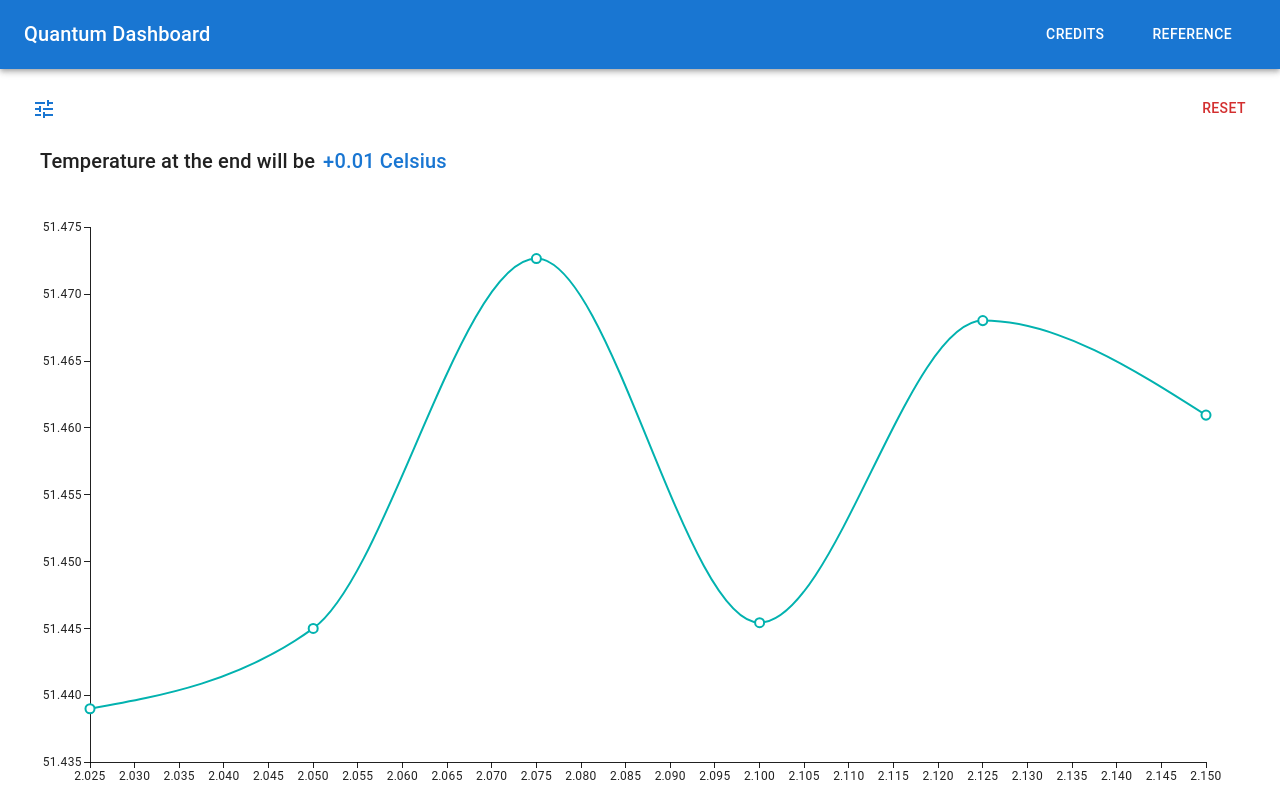
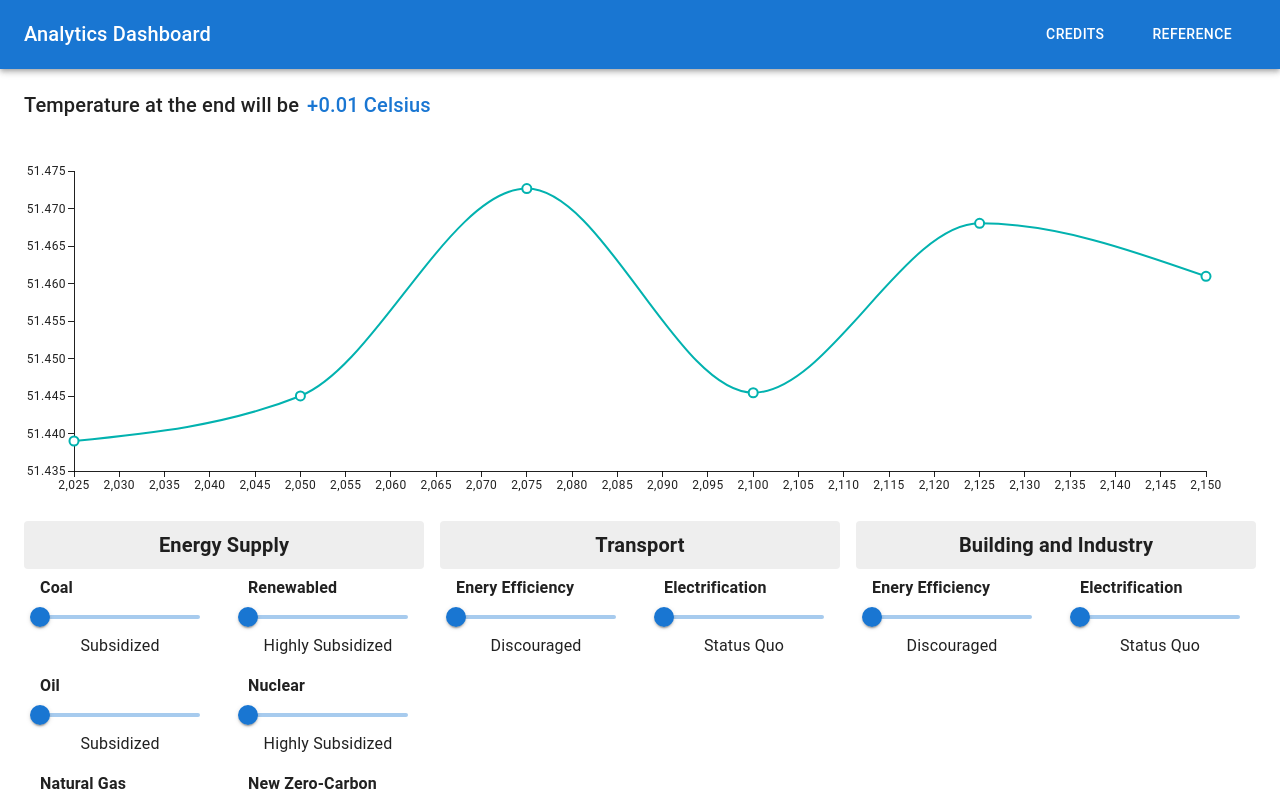
Before and after one commit to F4nt4stic-Four/dashboard, a React (Create React App) app: page / in a window 1280 px wide. Built offline with nearby package versions, Linux system fonts and the light colour scheme.

Commit message:
Layout change

```diff
--- a/src/App.js
+++ b/src/App.js
@@ -2,7 +2,7 @@ import { useState } from "react";
 import { Button, Container, Grid2, IconButton, Stack, Tooltip, Typography } from "@mui/material";
 import { Header, Slider } from "./components";
 import { INPUT_CONFIGS } from "./input.config";
-import { Close, Tune } from "@mui/icons-material";
+import { Close, Tune, RestartAlt } from "@mui/icons-material";
 import { ResourceChart } from "./components/Charts/ResourceChart";
 
 const initialSliderValues = {}
@@ -34,15 +34,35 @@ function App() {
           gap: 2
         }}
       >
-        <Stack direction="row" justifyContent="space-between" alignItems="center" spacing={2}>
+        {/* <Stack direction="row" justifyContent="space-between" alignItems="center" spacing={2}>
           <Tooltip title={isSidebarOpen ? 'Close' : "Configurations"}>
             <IconButton sx={{ width: "fit-content" }} onClick={() => setIsSidebarOpen(prev => !prev)}>
               {isSidebarOpen ? <Close color="error" /> : <Tune color="primary" />}
             </IconButton>
           </Tooltip>
-          <Button color="error" onClick={() => { setSliderValues(initialSliderValues) }}>Reset</Button>
-        </Stack>
-        <Grid2 container spacing={2} sx={{ flex: 1, overflow: "auto", position: "relative" }}>
+          <Button color="error" sx={{ alignItems: "center", gap: 0.5 }} onClick={() => { setSliderValues(initialSliderValues) }}><RestartAlt /> Reset</Button>
+        </Stack> */}
+        <ResourceChart inputs={sliderValues} />
+        <Grid2 container spacing={2} sx={{ mt: 2 }}>
+          {INPUT_CONFIGS.map(config => <Grid2 key={config.id} size={{ xs: 12, sm: 6, lg: 4 }}>
+            <Typography
+              gutterBottom
+              variant="h6"
+              textAlign="center"
+              fontWeight="600"
+              sx={{ p: 1, borderRadius: 1, backgroundColor: "grey.200" }}
+            >
+              {config.heading}
+            </Typography>
+            <Grid2 container spacing={2}>
+              {config.sliders.map((slider) => (<Grid2 key={slider.id} size={{ xs: 12, sm: 6 }}>
+                <Slider {...slider} value={sliderValues[slider.id]} onChange={onSliderValueChangeHandler} />
+              </Grid2>
+              ))}
+            </Grid2>
+          </Grid2>)}
+        </Grid2>
+        {/* <Grid2 container spacing={2} sx={{ flex: 1, overflow: "auto", position: "relative" }}>
           <Grid2
             size={isSidebarOpen ? { xs: 12, md: 6, lg: 4 } : 0}
             sx={{ height: "100%", overflow: "auto", order: { xs: 1, md: 0 }, width: isSidebarOpen ? "" : "0 !important", transition: "all 0.2s ease-in-out" }}
@@ -75,7 +95,7 @@ function App() {
           >
             <ResourceChart inputs={sliderValues} />
           </Grid2>
-        </Grid2>
+        </Grid2> */}
       </Container>
     </>
   );
--- a/src/components/Charts/ResourceChart.js
+++ b/src/components/Charts/ResourceChart.js
@@ -1,15 +1,15 @@
 import { LineChart } from "@mui/x-charts"
 import { generateTemperaturePrediction, normalizeToOneDigit } from "./units"
-import { Stack, Typography } from "@mui/material"
+import { Stack, Typography, Box } from "@mui/material"
 
 const TIME_SERIES = [2025, 2050, 2075, 2100, 2125, 2150]
 
 export const ResourceChart = ({ inputs }) => {
-    return <>
+    return <Box sx={{ height: "100%", maxHeight: "50vh" }}>
         <Stack direction="row" spacing={1}>
             <Typography variant="h6">Temperature at the end will be</Typography>
             <Typography variant="h6" color="primary">+{normalizeToOneDigit(generateTemperaturePrediction(TIME_SERIES[TIME_SERIES.length - 1], inputs))} Celsius</Typography>
         </Stack>
         <LineChart xAxis={[{ data: TIME_SERIES }]} series={[{ data: TIME_SERIES.map(year => generateTemperaturePrediction(year, inputs)) }]} sx={{ mx: 'auto' }} />
-    </>
+    </Box>
 }
--- a/src/components/Header/Header.js
+++ b/src/components/Header/Header.js
@@ -9,10 +9,10 @@ export const Header = () => {
   const [open, setOpen] = useState(false)
 
   return (<>
-    <AppBar position="static">
+    <AppBar position="static" sx={{backgroundColor: "none"}}>
       <Toolbar>
         <Typography variant="h6" component="div" sx={{ flexGrow: 1 }}>
-          Quantum Dashboard
+          Analytics Dashboard
         </Typography>
         <List sx={{ display: "flex" }}>
           <ListItem>
--- a/src/components/Slider/Slider.js
+++ b/src/components/Slider/Slider.js
@@ -30,18 +30,9 @@ export const Slider = ({
         <Typography fontWeight="bold">
           {label}
         </Typography>
-        {stateConfig && (
-          <Typography
-            textAlign="center"
-
-            textTransform="capitalize"
-          >
-            {getLabel(stateConfig, value) || ""}
-          </Typography>
-        )}
-        <Typography>
+        {/* <Typography>
           <strong>{value}</strong> {unit}
-        </Typography>
+        </Typography> */}
       </Stack>
       <MuiSlider
         value={value}
@@ -54,6 +45,15 @@ export const Slider = ({
         name={label}
         valueLabelDisplay="auto"
       />
+      {stateConfig && (
+          <Typography
+            textAlign="center"
+
+            textTransform="capitalize"
+          >
+            {getLabel(stateConfig, value) || ""}
+          </Typography>
+        )}
     </Stack>
   );
 };
```
